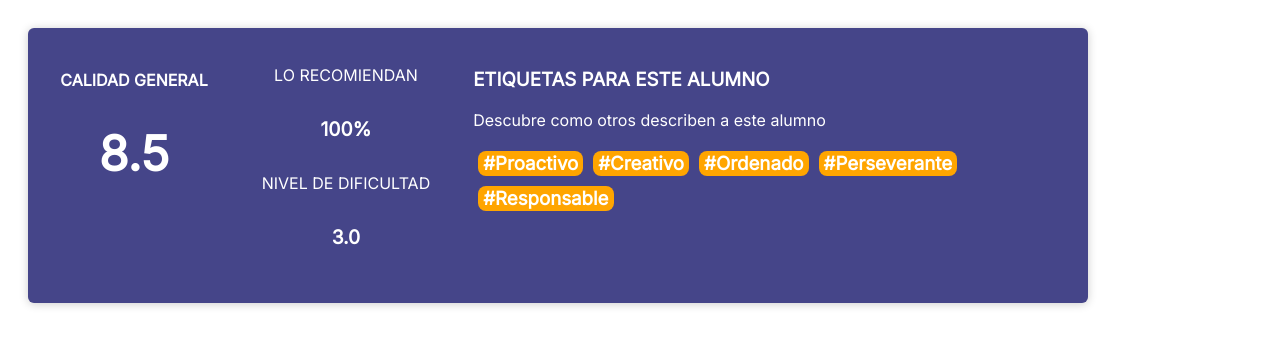
After one commit to ph286/ProyectoWeb, a PHP site: page /src/carrera.php?carrera=1 in a window 1280 px wide. The commit adds this page. Shown: the top 346 px of the page. Run offline with PHP 8.4, Linux system fonts and the light colour scheme.

Commit message:
link to carrera.php

```diff
--- /dev/null
+++ b/src/carrera.php
@@ -0,0 +1,57 @@
+<?php
+    if (!isset($_GET["carrera"])) header("Location: ../");
+
+    $carrera = $_GET["carrera"];
+?>
+<!doctype html>
+<html lang="es">
+<head>
+    <meta charset="UTF-8">
+    <meta name="viewport"
+          content="width=device-width, user-scalable=no, initial-scale=1.0, maximum-scale=1.0, minimum-scale=1.0">
+    <meta http-equiv="X-UA-Compatible" content="ie=edge">
+    <link rel="stylesheet" type="text/css" href="../styles/cardAlum.css">
+    <link rel="stylesheet" href="https://fonts.googleapis.com/css?family=Inter">
+    <title>Funator <?=$carrera?></title>
+</head>
+<body>
+<div class="container">
+    <div class="Card">
+        <div class="left">
+            <h4>CALIDAD GENERAL</h4>
+            <h1>8.5</h1>
+        </div>
+        <div class="center">
+            <p>LO RECOMIENDAN</p>
+            <h5>100%</h5>
+            <p>NIVEL DE DIFICULTAD</p>
+            <h5>3.0</h5>
+        </div>
+        <div class="right">
+            <h3>ETIQUETAS PARA ESTE ALUMNO</h3>
+            <p>Descubre como otros describen a este alumno</p>
+            <div class="tag">
+                <h3>#Proactivo</h3>
+            </div>
+            <div class="tag">
+                <h3>#Creativo</h3>
+            </div>
+            <div class="tag">
+                <h3>#Ordenado</h3>
+            </div>
+            <div class="tag">
+                <h3>#Perseverante</h3>
+            </div>
+            <div class="tag">
+                <h3>#Responsable</h3>
+            </div>
+        </div>
+
+    </div>
+
+</div>
+
+</div>
+</div>
+</body>
+</html>
--- /dev/null
+++ b/styles/cardAlum.css
@@ -0,0 +1,94 @@
+body{
+	font-family: 'Inter';
+	color: white;
+	/*background-color: black;*/
+}
+.container{
+	width: 100%;
+	display: flex;
+	max-width: 1100px;
+}
+.left{
+	float: left;
+	/*background-color: yellow;*/
+	width: 16%;
+	padding: 2%;
+}
+.center{
+	float: left;
+	/*background-color: aqua;*/
+	width: 16%;
+	padding: 2%;
+}
+.right{
+	float: left;
+	/*background-color: green;*/
+	width: 56%;
+	padding: 2%;
+}
+.Card{
+	width: 100%;
+	margin: 20px;
+	border-radius: 6px;
+	overflow: hidden;
+	background-color: rgb(69, 69, 137);
+	box-shadow: 0px 1px 10px rgba(0,0,0,0.2);
+	cursor: default;
+	transition: all 400ms ease;
+
+
+}
+.Card:hover{
+	box-shadow: 5px 5px 20px rgba(0,0,0,0.4);
+	transform: translateY(-3%);
+}
+.left h4{
+	text-align: center;
+}
+.left h1{
+	text-align: center;
+	padding: 1px;
+	font-size: 300%;
+}
+
+.Card h5{
+	text-align: center;
+}
+.center p{
+	text-align: center;
+}
+.center h5{
+	font-size: 120%;
+}
+
+.Card .contenido{
+	padding: 10px
+}
+
+.name{
+	font-size: 15px;
+	padding:5px;
+	display: flex;
+	height: 15px;
+    align-items: center;
+    float:left;
+    margin: 5px;
+}
+.tags{
+	float: left;
+}
+.tag{
+	background-color: orange;
+	padding:5px;
+	display: flex;
+	height: 15px;
+	border-radius: 8px;
+    align-items: center;
+    float:left;
+    color: white;
+    margin: 5px;
+}
+.tag:hover{
+	background-color: green;
+	color: white;
+}
```
Also changed, not shown: funator.php (+6 -3 lines), src/ui/cardAlum.html (added, +51 -0 lines).
